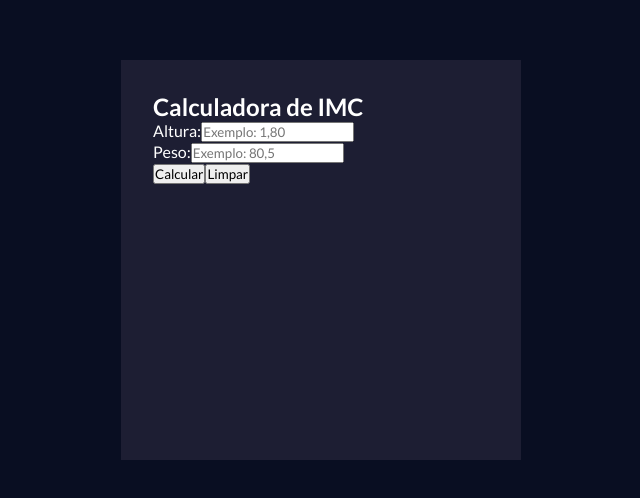
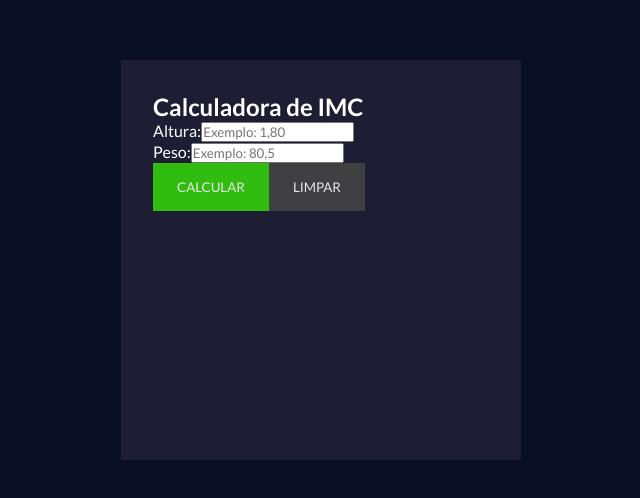
Before and after one commit to CoderLuizF/IMC-Calculator, a React (Vite) app: page / in a window 1280 px wide. Shown: the part 140-638 px from the top of the page, without its empty margins (319-959 px from the left). Built offline with nearby package versions, Linux system fonts and the light colour scheme.

Commit message:
style: complete styling for Button component

```diff
--- a/src/components/Button.css
+++ b/src/components/Button.css
@@ -0,0 +1,18 @@
+button {
+    text-transform: uppercase;
+    padding: 1rem 1.5rem;
+    background-color: #34cf0d;
+    border: none;
+    color: #fff;
+    cursor: pointer;
+    opacity: .9;
+    flex: 1;
+}
+
+button:hover {
+    opacity: 1;
+}
+
+#clear-btn {
+    background-color: #444;
+}
```
